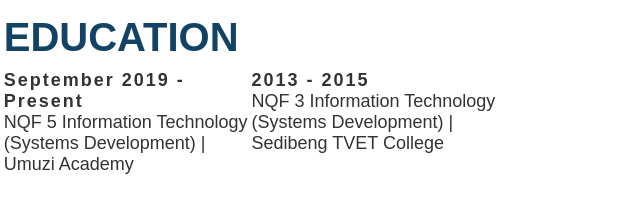
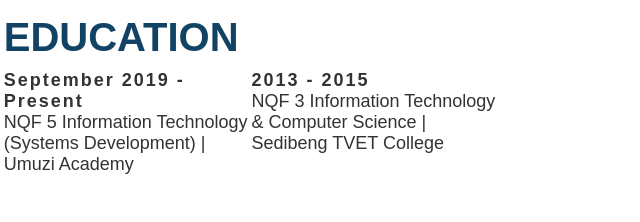
Before and after one commit to lebohang0824/lebohang, a website: page index.html in a window 1280 px wide. Shown: the part 1677-1899 px from the top of the page, 424-1064 px from the left. Drawn offline with Linux system fonts and the light colour scheme; a web font is replaced by a local one.

Commit message:
Update education info

```diff
--- a/index.html
+++ b/index.html
@@ -141,7 +141,7 @@
 						</p>
 						<p>
 							<b>2013 - 2015</b>
-							NQF 3 Information Technology (Systems Development) | Sedibeng TVET College
+							NQF 3 Information Technology &amp; Computer Science | Sedibeng TVET College
 						</p>
 					</div>
 				</div>
```
